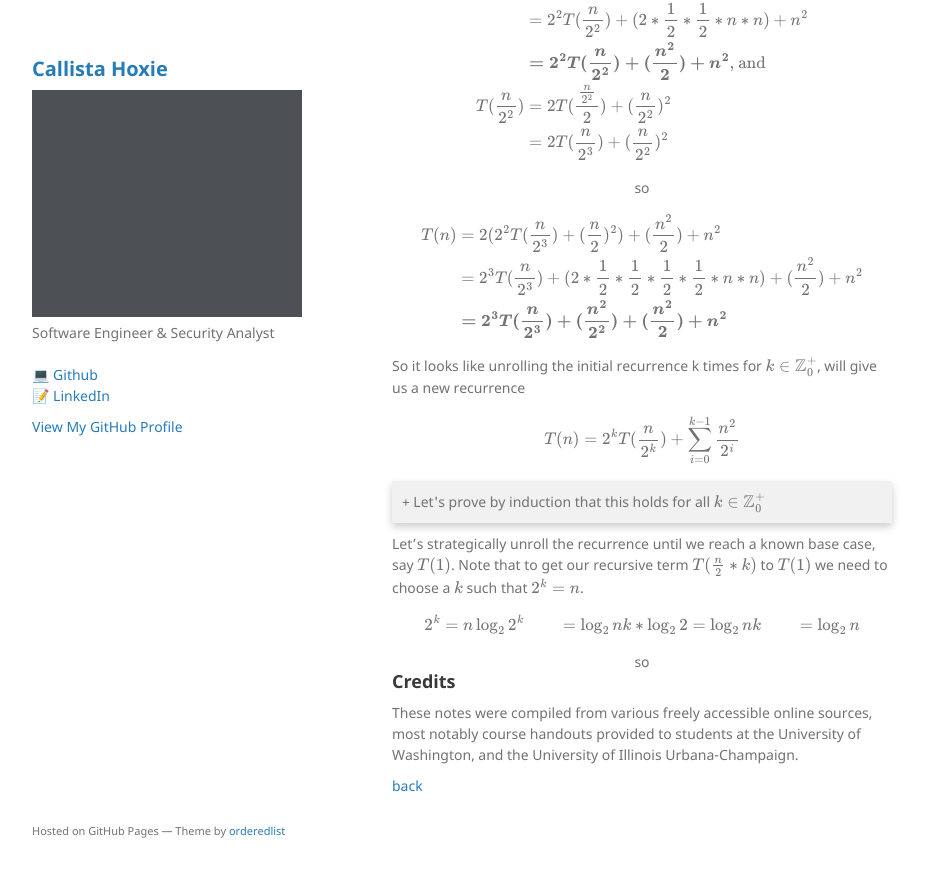
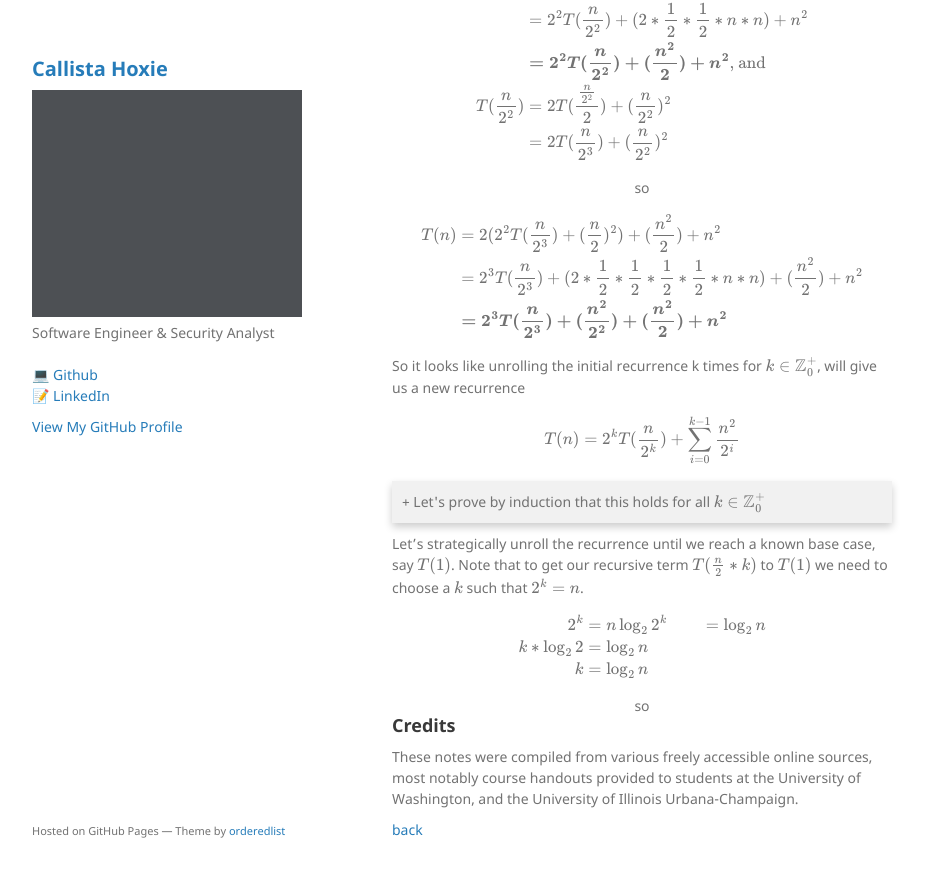
Before and after one commit to callistajosette/callistajosette.github.io, a Jekyll site: the page built from project-crease.md, in a window 1280 px wide and 900 px high, scrolled down 1616 px. Shown: the top 877 px of the window, without its empty margins (178-1104 px from the left). Built offline with Jekyll 4.4.1, drawn with Linux system fonts in a browser that asks for light colours; our own code applies the rules of GitHub Pages for plain Markdown files; before the commit the page ends 2472 px from its top, so only the background shows below that.

```diff
--- a/project-crease.md
+++ b/project-crease.md
@@ -169,9 +169,9 @@ Let's strategically unroll the recurrence until we reach a known base case, say
 $$
 \begin{align*}
 2^{k} & =n
-\log _{2} 2^{k} & =\log _{2} n
-k* \log _{2} 2 & =\log _{2} n
-k & =\log _{2} n
+\log _{2} 2^{k} & =\log _{2} n \\
+k* \log _{2} 2 & =\log _{2} n \\
+k & =\log _{2} n \\
 \end{align*}
 $$
 so
```
